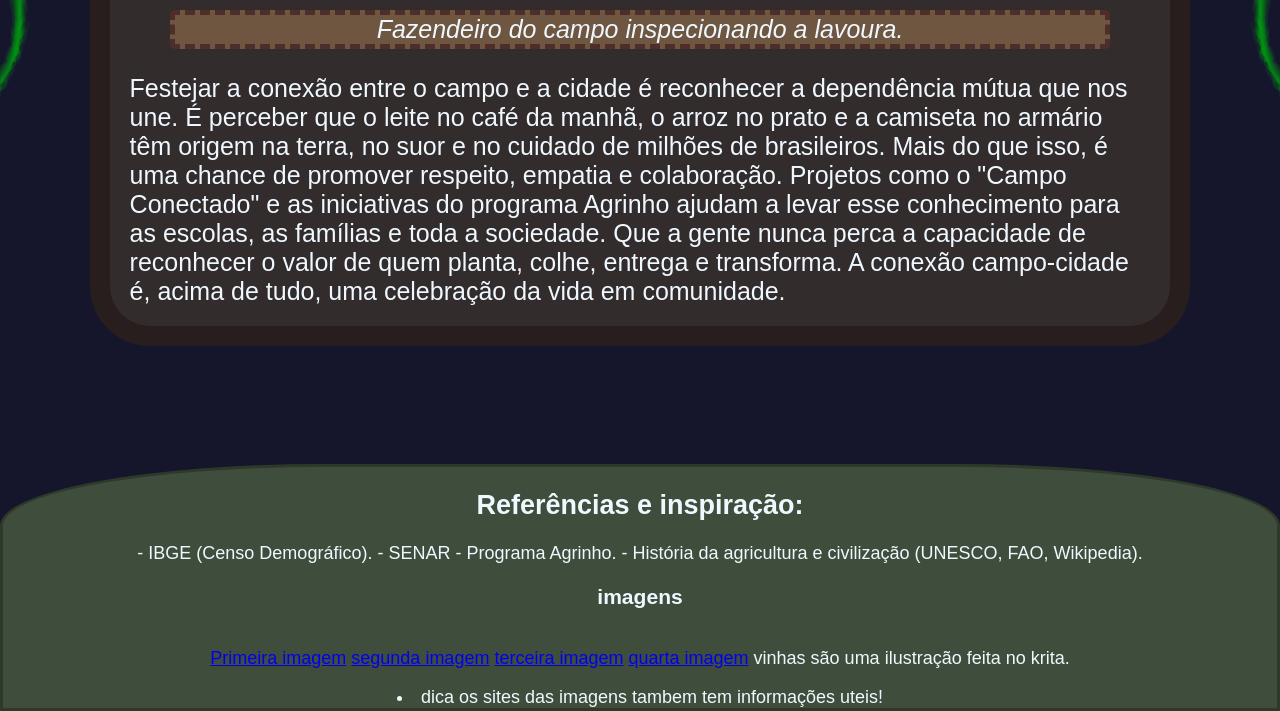
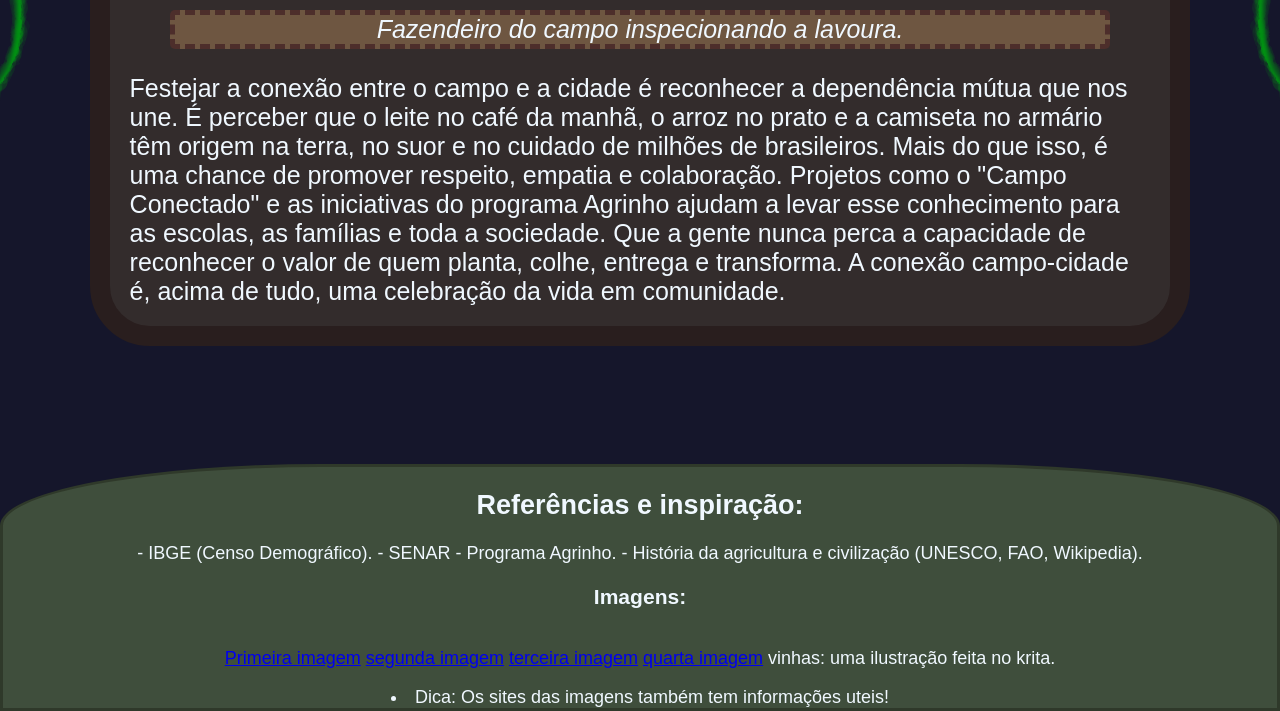
Before and after one commit to pedraopedradastilapadas/agrinho2025, a plain HTML site: page index.html in a window 1280 px wide. Shown: the part 6111-6822 px from the top of the page. Drawn offline with Linux system fonts and the light colour scheme; a web font is replaced by a local one.

Commit message:
Update index.html

```diff
--- a/index.html
+++ b/index.html
@@ -119,16 +119,16 @@ Que a gente nunca perca a capacidade de reconhecer o valor de quem planta, colhe
         <p>- IBGE (Censo Demográfico).
            - SENAR - Programa Agrinho.
            - História da agricultura e civilização (UNESCO, FAO, Wikipedia).</p>
-        <h3>imagens</h3>
+        <h3>Imagens:</h3>
 
         <a href="https://www.archaeology.wiki/blog/2020/03/06/as-ancient-farming-developed-so-did-cooperation-and-violence/">Primeira imagem</a>
         <a href="https://www.sygmasistemas.com.br/agricultura-moderna/"> segunda imagem</a>
         <a href="https://www.pngegg.com/pt/png-eyhco"> terceira imagem</a>
         <a href="https://blog.agrofinder.com.br/2023/05/25/trabalhador-rural-a-verdadeira-forca-do-campo/"> quarta imagem</a>
 
-        <p id="inline"> vinhas são uma ilustração feita no krita.</p>
+        <p id="inline"> vinhas: uma ilustração feita no krita.</p>
 
-        <li>dica os sites das imagens tambem tem informações uteis!</li>
+        <li>Dica: Os sites das imagens também tem informações uteis!</li>
 
     </footer>
 </body>
```
